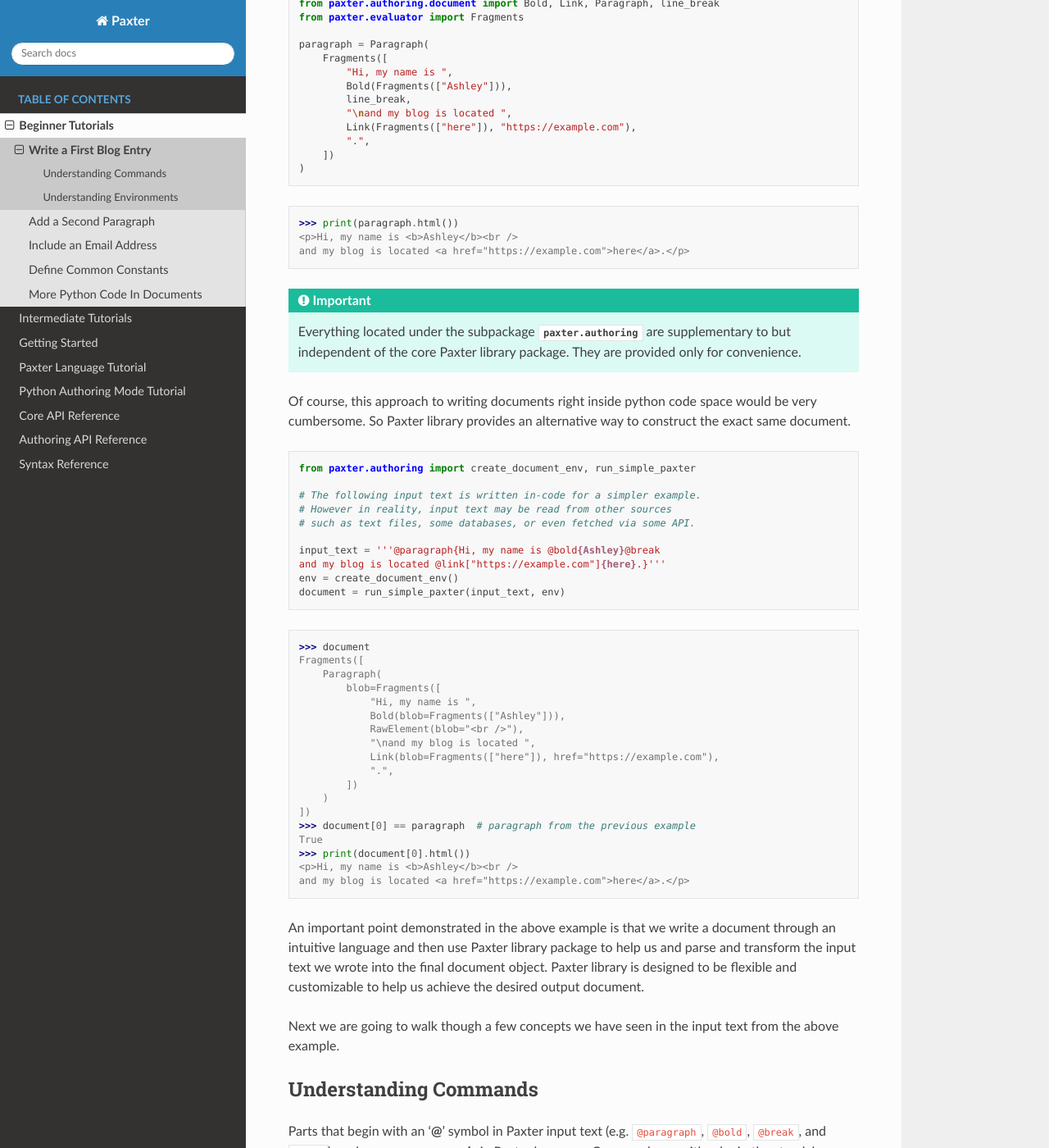
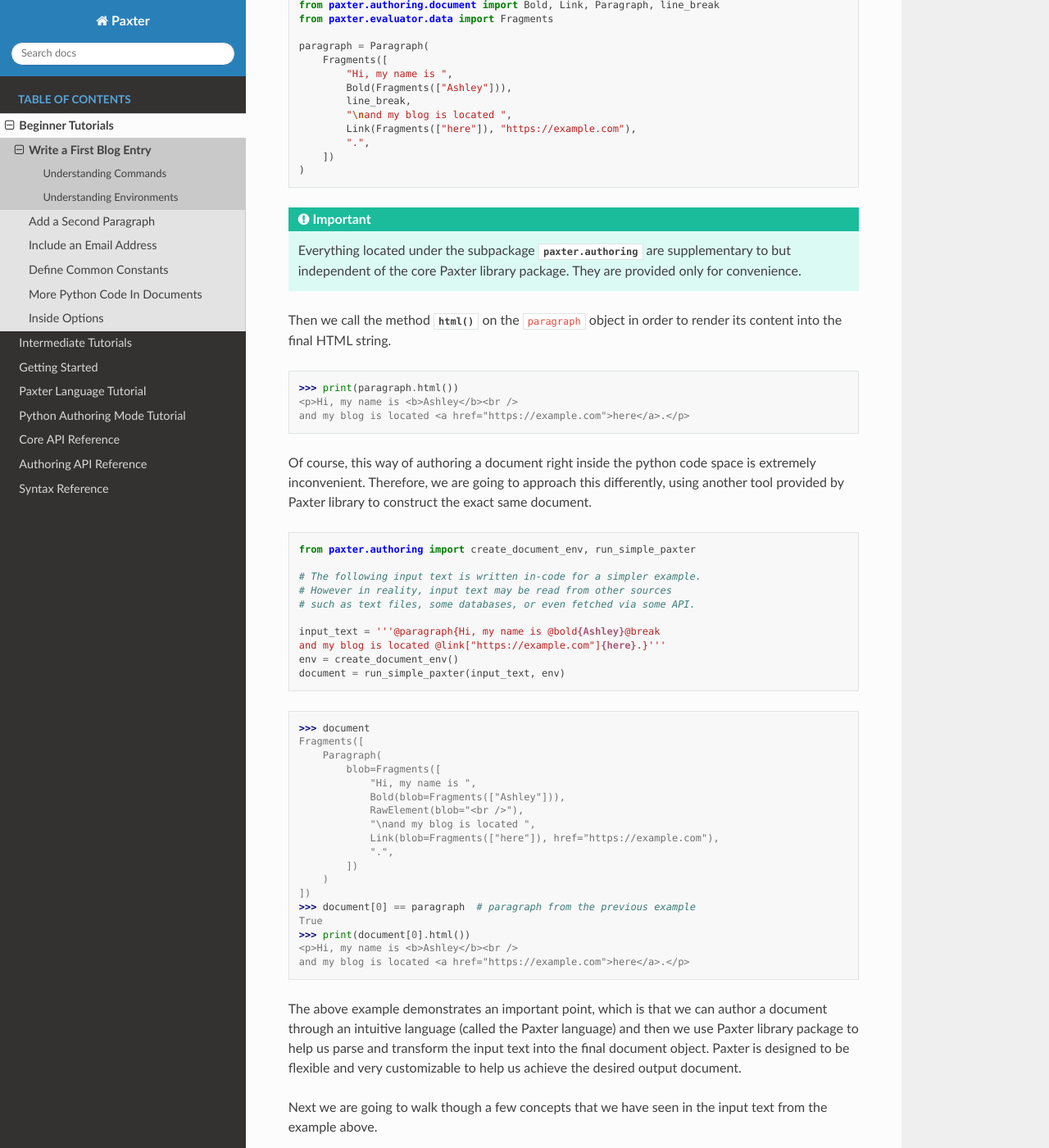
Before and after one commit to abhabongse/paxter, a Sphinx documentation site: the page built from docs/beginner-tutorials/write-a-first-blog-entry.rst, in a window 1280 px wide and 1400 px high, scrolled down 274 px. Shown: the whole window at 82% size. Built offline with Sphinx 7.4.7 and the Read the Docs theme 2.0.0, drawn with Linux system fonts in a browser that asks for light colours; the version number could not be read and is left out; some of the changed text lies outside the part shown.

Commit message:
Revise first two beginner tutorials

```diff
--- a/docs/beginner-tutorials/write-a-first-blog-entry.rst
+++ b/docs/beginner-tutorials/write-a-first-blog-entry.rst
@@ -2,16 +2,17 @@
 Write a First Blog Entry
 ########################
 
-While not required, Paxter package provides a set of data classes
-that users can use to construct a rich document.
-Here suppose that we are going to write a simple blog entry
-using a few data classes from :mod:`paxter.authoring` subpackage.
-Please ignore :class:`Fragments <paxter.evaluator.Fragments>` for now.
+Let us write a simple blog entry.
+Consider the following python code in which
+``paragraph`` object is constructed using data classes
+from :mod:`paxter.authoring.document` subpackage
+(please ignore the usage of
+:class:`Fragments <paxter.evaluator.data.Fragments>` class for now).
 
 .. code-block:: python
 
    from paxter.authoring.document import Bold, Link, Paragraph, line_break
-   from paxter.evaluator import Fragments
+   from paxter.evaluator.data import Fragments
 
    paragraph = Paragraph(
        Fragments([
@@ -24,21 +25,27 @@
        ])
    )
 
+.. important::
+
+   Everything located under the subpackage :mod:`paxter.authoring`
+   are supplementary to but independent of the core Paxter library package.
+   They are provided only for convenience.
+
+Then we call the method :meth:`html() <paxter.authoring.document.Element.html>`
+on the ``paragraph`` object in order to render
+its content into the final HTML string.
+
 .. code-block:: pycon
 
    >>> print(paragraph.html())
    <p>Hi, my name is <b>Ashley</b><br />
    and my blog is located <a href="https://example.com">here</a>.</p>
 
-.. important::
-
-   Everything located under the subpackage :mod:`paxter.authoring`
-   are supplementary to but independent of the core Paxter library package.
-   They are provided only for convenience.
-
-Of course, this approach to writing documents
-right inside python code space would be very cumbersome.
-So Paxter library provides an alternative way to construct the exact same document.
+Of course, this way of authoring a document
+right inside the python code space is extremely inconvenient.
+Therefore, we are going to approach this differently,
+using another tool provided by Paxter library
+to construct the exact same document.
 
 .. code-block:: python
 
@@ -74,15 +81,16 @@
    <p>Hi, my name is <b>Ashley</b><br />
    and my blog is located <a href="https://example.com">here</a>.</p>
 
-An important point demonstrated in the above example is that
-we write a document through an intuitive language
-and then use Paxter library package to help us and parse and transform
-the input text we wrote into the final document object.
-Paxter library is designed to be flexible and customizable
+The above example demonstrates an important point,
+which is that we can author a document through
+an intuitive language (called the Paxter language)
+and then we use Paxter library package to help us
+parse and transform the input text into the final document object.
+Paxter is designed to be flexible and very customizable
 to help us achieve the desired output document.
 
 Next we are going to walk though a few concepts
-we have seen in the input text from the above example.
+that we have seen in the input text from the example above.
 
 
 Understanding Commands
@@ -95,9 +103,10 @@
 or, when followed by at least one of ``[options]`` or ``{main argument}``,
 it simulates a function call over such object.
 
-For example, ``@bold{Ashley}`` in Paxter input text
+For example, the Paxter input text ``@bold{Ashley}``
 is roughly equivalent to the python code ``bold(Fragments(["Ashley"]))``
-which would be evaluated into ``Bold(blob=Fragments(["Ashley"]))`` in the final result.
+which would be evaluated into ``Bold(blob=Fragments(["Ashley"]))``
+in the final result.
 Similarly,
 
 .. code-block:: paxter
@@ -119,7 +128,7 @@
 Notice that the textual content
 that is surrounded by *a matching pair of curly braces*
 is always parsed into an instance of
-:class:`Fragments <paxter.evaluator.Fragments>`,
+:class:`Fragments <paxter.evaluator.data.Fragments>`,
 containing a list of values.
 Moreover, it would always be positioned
 as the very first argument of translated function calls.
@@ -128,7 +137,7 @@
 Moreover, if we look at how the outermost ``@paragraph`` command is constructed,
 we would see that the content of main argument
 would always be *recursively parsed* into
-a :class:`Fragments <paxter.evaluator.Fragments>` instance with nested values.
+a :class:`Fragments <paxter.evaluator.data.Fragments>` instance with nested values.
 Hence, the above particular ``@paragraph`` command is in fact
 roughly parsed into an equivalent python code as follows.
 
@@ -204,27 +213,28 @@
 and :class:`Link <paxter.authoring.document.Link>` respectively.
 These relationships are evident once we inspect
 the content of the environment dictionary ``env`` (shown below).
-Additionally, ``@break`` simply maps to the value
+Additionally, note that ``@break`` simply maps to the value
 ``RawElement(children='<br />')``.
 
 .. code-block:: pycon
 
    >>> env
    {'_phrase_eval_': <function paxter.authoring.standards.phrase_unsafe_eval(phrase: str, env: dict) -> Any>,
-    'for': DirectApply(wrapped=<function for_statement at 0x7fdfe8f15dc0>),
-    'if': DirectApply(wrapped=<function if_statement at 0x7fdfe8f15ee0>),
-    'python': DirectApply(wrapped=<function python_unsafe_exec at 0x7fdfe86d0f70>),
+    '_extras_': {},
+    '@': '@',
+    'for': DirectApply(wrapped=<function for_statement at 0x7f34d0660e50>),
+    'if': DirectApply(wrapped=<function if_statement at 0x7f34d0660c10>),
+    'python': DirectApply(wrapped=<function python_unsafe_exec at 0x7f34c1b2a1f0>),
     'verb': <function paxter.authoring.standards.verbatim(text: Any) -> str>,
-    '_others_': {'@': '@',
-     '.': RawElement(blob='&hairsp;'),
-     ',': RawElement(blob='&thinsp;'),
-     '%': RawElement(blob='&nbsp;')},
     'raw': paxter.authoring.document.RawElement,
     'break': RawElement(blob='<br />'),
     'hrule': RawElement(blob='<hr />'),
     'nbsp': RawElement(blob='&nbsp;'),
+    '%': RawElement(blob='&nbsp;'),
     'hairsp': RawElement(blob='&hairsp;'),
+    '.': RawElement(blob='&hairsp;'),
     'thinsp': RawElement(blob='&thinsp;'),
+    ',': RawElement(blob='&thinsp;'),
     'paragraph': paxter.authoring.document.Paragraph,
     'h1': paxter.authoring.document.Heading1,
     'h2': paxter.authoring.document.Heading2,
@@ -241,6 +251,7 @@
     'image': paxter.authoring.document.Image,
     'numbered_list': paxter.authoring.document.NumberedList,
     'bulleted_list': paxter.authoring.document.BulletedList}
+
 
 There is nothing preventing library users
 from creating different environment mapping like so.
```
Also changed, not shown: other parts of docs/beginner-tutorials/write-a-first-blog-entry.rst (+2 -2 lines), docs/beginner-tutorials/add-a-second-paragraph.rst (+9 -6 lines), docs/beginner-tutorials/index.rst (+2 -7 lines), docs/beginner-tutorials/inside-options.rst (added, +8 -0 lines), 1 other file.
